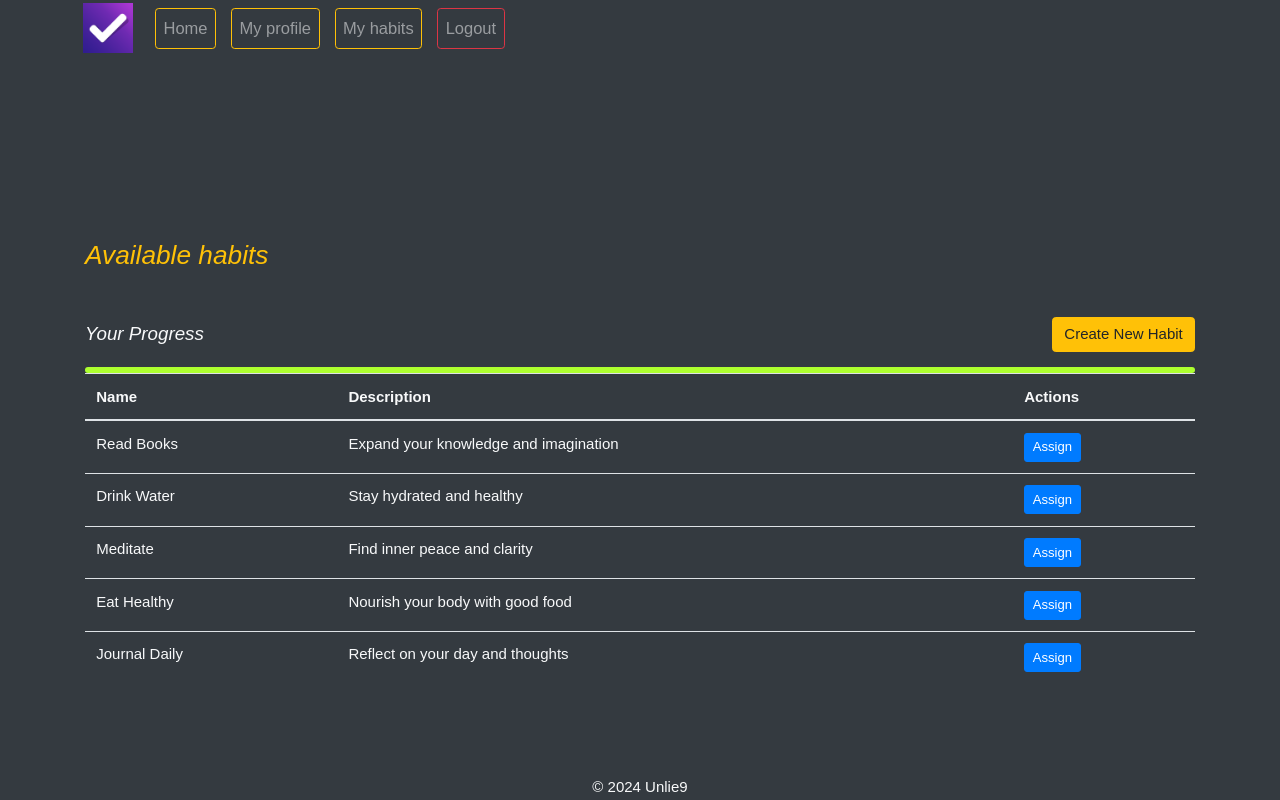
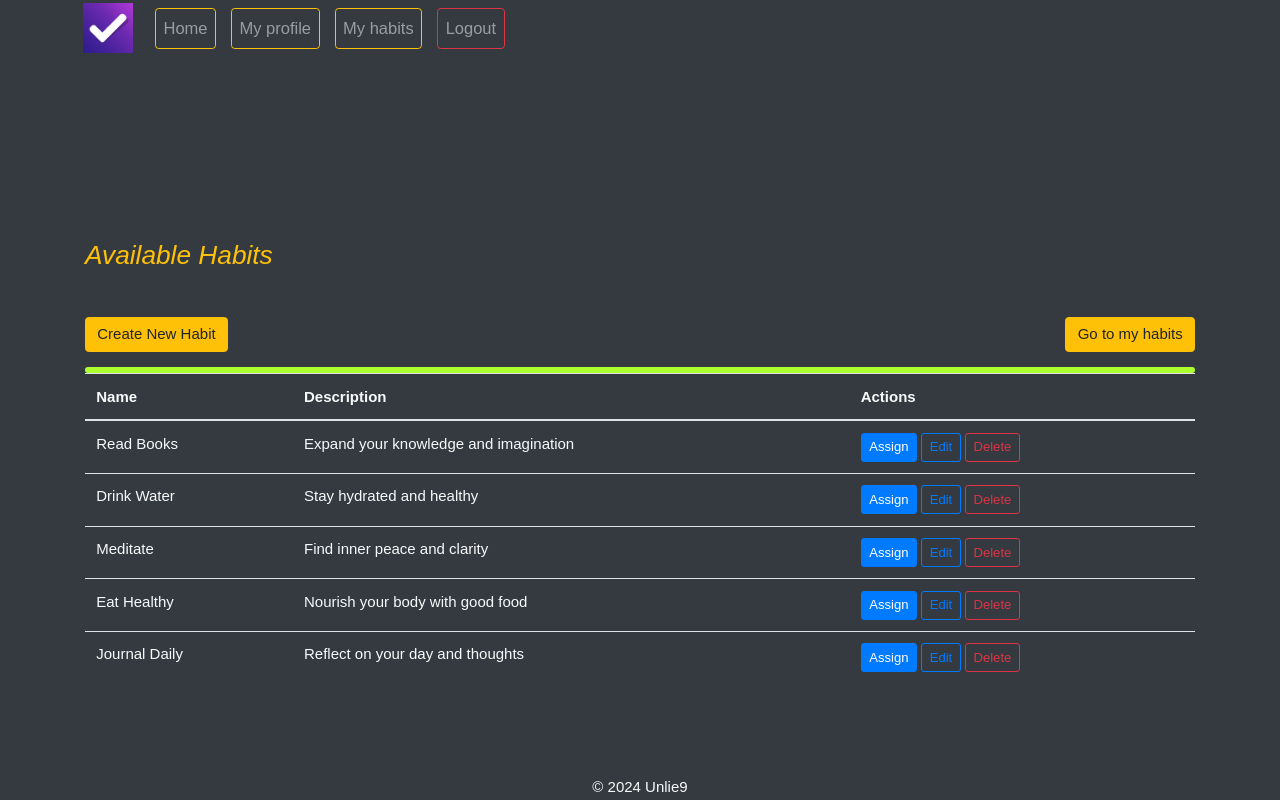
Before and after one commit to Unlie9/habit-tracker, a Django app: page /all_habits/ in a window 1280 px wide. Run offline with Django 5.2, Linux system fonts and the light colour scheme; a user stored in the database is signed in; data comes from the database, SQL or seed files in the repository.

Commit message:
update all_habits

```diff
--- a/templates/habit_tracker/all_habits.html
+++ b/templates/habit_tracker/all_habits.html
@@ -3,17 +3,17 @@
 {% block content %}
 	<main class="d-flex flex-column align-items-center justify-content-center">
 		<div class="container h-100">
-			<h3 class="text-light p-0 mb-5"><em class="text-warning h3">Available habits</em></h3>
+			<h3 class="text-light p-0 mb-5"><em class="text-warning h3">Available Habits</em></h3>
 			<div class="d-flex justify-content-between align-items-center my-3">
-				<em class="text-light m-0 h5">Your Progress</em>
-				<a href="#" class="btn btn-warning float-right">Create New Habit</a>
+				<a href="{% url 'create-habit' %}" class="btn btn-warning float-right">Create New Habit</a>
+				<a href="{% url "my-habits" %}" class="btn btn-warning float-right">Go to my habits</a>
 			</div>
 			<div class="progress" style="height: .4rem; background-color: greenyellow;"></div>
-			<table class="table text-light my-r mb-4" style="margin-bottom: 40px;">
+			<table class="table text-light my-r mb-4">
 				<thead>
 				<tr>
 					<th>Name</th>
-					<th style="">Description</th>
+					<th>Description</th>
 					<th class="actions-column">Actions</th>
 				</tr>
 				</thead>
@@ -23,7 +23,9 @@
 						<td>{{ habit.name }}</td>
 						<td>{{ habit.description }}</td>
 						<td class="actions-column">
-							<a href="#" class="btn btn-primary btn-sm">Assign</a>
+							<a href="{% url "assign-habit" habit.pk %}" class="btn btn-primary btn-sm">Assign</a>
+							<a href="{% url "update-habit" habit.pk %}" class="btn btn-outline-primary btn-sm">Edit</a>
+							<a href="{% url "delete-habit" habit.pk %}" class="btn btn-outline-danger btn-sm">Delete</a>
 						</td>
 					</tr>
 				{% empty %}
```
